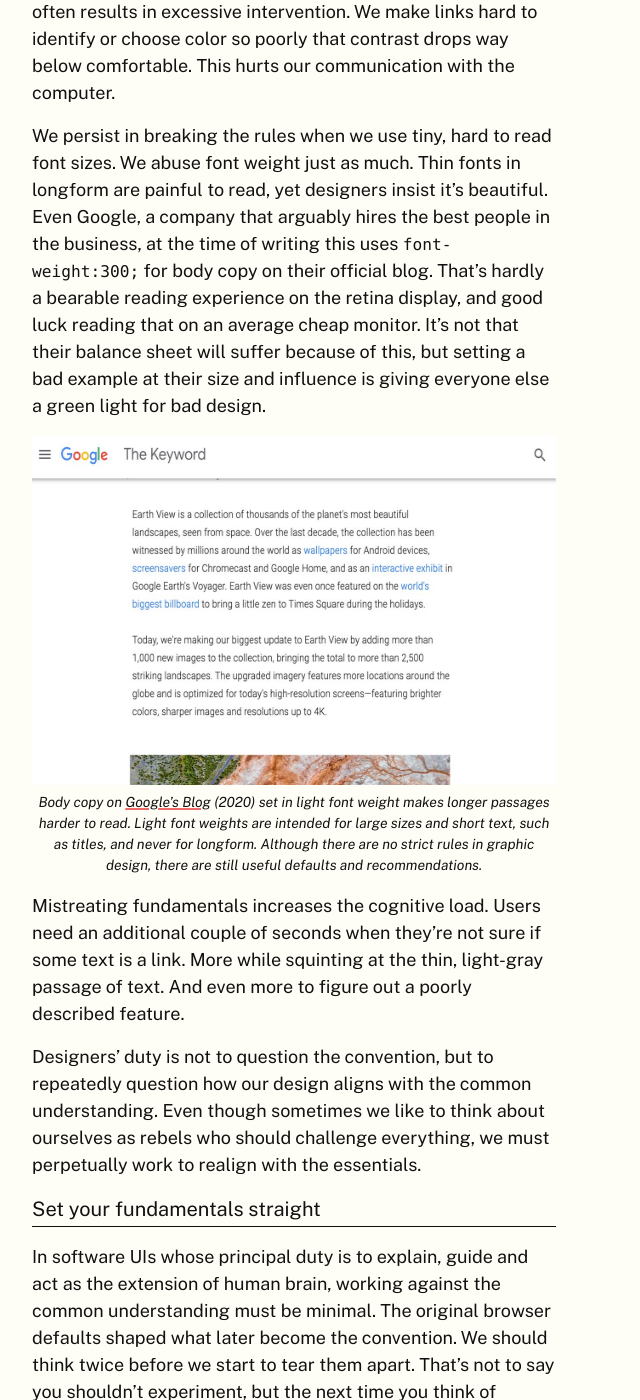
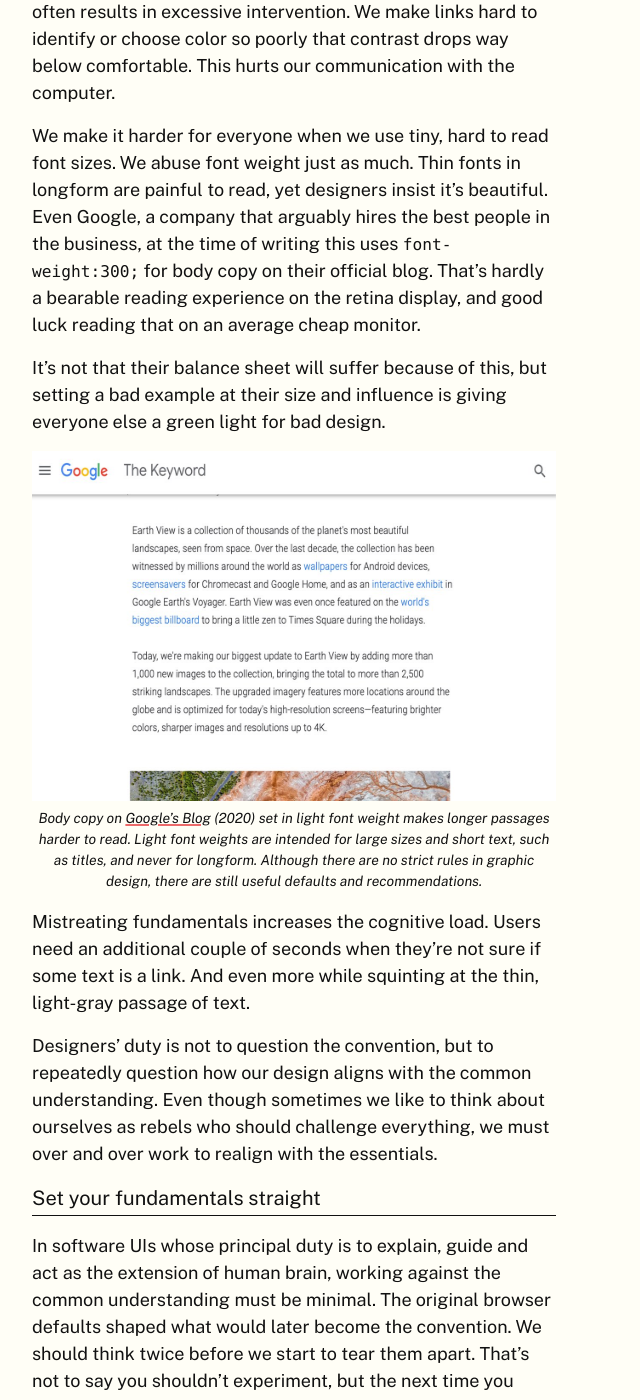
Before and after one commit to ropsii/ropsii.github.io, a Jekyll site: the page built from _posts/2020-08-18-usable-is-beautiful.markdown, in a window 1280 px wide and 1400 px high, scrolled down 885 px. Shown: the whole window, without its empty margins (0-640 px from the left). Built offline with Jekyll 4.4.1, drawn with Linux system fonts in a browser that asks for light colours; some of the changed text lies outside the part shown.

Commit message:
Words polish

```diff
--- a/_posts/2019-09-29-ux-books-suck.markdown
+++ b/_posts/2019-09-29-ux-books-suck.markdown
@@ -21,4 +21,4 @@
 
 Most software companies today count less than 50 people and usually only a handful of designers. In such a setting, a designer's role is more general and work ships more liberally. We will rarely employ complex operations to validate every design decision but mostly operate in a trial and error routine. No one denies that, for example, _A/B testing_ has its deserved place in our practice. But at the scale many of us work it’s often irrelevant. There are better, more impactful ways to spend your limited design capacity when you’re a small company.
 
-Yet most of the time, the advice is coming from people with a different background. Making many specific practices, entire chapters from the books, feel out of touch with reality. It’s not that these books really suck or that their techniques are somehow broken — it’s just not how most of us do things every day.
+Yet most of the time, the advice is coming from people with a different background. Making many specific practices, entire chapters from the books, feel out of touch with reality. It’s not that these books really suck or that their techniques are somehow broken, it’s just not how most of us do things every day.
--- a/_posts/2019-12-14-my-10x-developer.markdown
+++ b/_posts/2019-12-14-my-10x-developer.markdown
@@ -12,7 +12,7 @@
 
 Having worked in this environment for most of my career, it made me appreciate engineers who care to engage with design, that I could team up with to get the most out of design under the specific circumstances.
 
-Most of the developers, however, are in a different group. They are soldiers. They conform to the very distinct lines of responsibility: Designers design, and following the specs developers develop. Writing software is already intellectually demanding enough, so keeping these two activities distinctly apart seems like a reasonable thing to do. And many companies, depending on their size, simply must become more _procedural_ as they grow.
+Most of the developers, however, are in a different group. They are soldiers. They conform to the very distinct lines of responsibility: Designers design, and following the specs developers develop. Writing software is already intellectually demanding enough, so keeping these two activities distinctly apart seems like a reasonable thing to do. And many companies, depending on their size, simply must become more procedural as they grow.
 
 I used to instinctively believe in that division of labour. When I was younger, I’d secretly roll my eyes at comments coming from non-designers because they, of course, should never lecture designers about design. But soon I’d begin facing problems where I’d ran out of capacity when challenged with too much complexity. And as I would almost instantly learn, the feedback I was getting was routinely much more clever than anything I could come up with on my own.
 
--- a/_posts/2020-05-17-beyond-user-needs-and-business-goals.markdown
+++ b/_posts/2020-05-17-beyond-user-needs-and-business-goals.markdown
@@ -20,12 +20,12 @@
 
 Say, you’re a designer at Google Maps. No one can argue it isn’t an incredibly useful product. You deliver every day and go home proud of yourself, sincerely believing you’re making the world a better place for the entire humanity. But besides helping people find places more easily, your talent has been implicitly exploited for making the biggest surveillance machine in the history of mankind. And its genuine intention is really pathetic.
 
-Google gives us the most amazing maps ever for free, but in exchange they track us everywhere, they learn everything about our habits, what we eat, how much we earn, who our friends and our lovers are, how rich they are, how rich are our parents, who we went to school with, where we spend our holidays, do we prefer beaches or museums, rock or rap music, they can even easily figure out if we’re having an affair if they really wanted to… Just so they can convince us to spend more money buying things. Suddenly, we consume 10× of what we need. We even take loans so we can consume more. To buy more cars, furniture, clothes and food. Next thing you know, oceans are drowning in our waste, struggle to regulate the temperature, ice polar caps melt and we all die.
+Google gives us the most amazing maps ever for free, but in exchange they track us everywhere. Analyzing an incredible amount of data from our phones, they learn everything about our habits. They know where and what we eat, how much we earn, who our friends and our lovers are, how rich they are, how rich are our parents, who we went to school with, where we spend our holidays, do we prefer beaches or museums, rock or rap, they can even easily figure out if we’re having an affair if they really wanted to… Just so they can convince us to spend more money buying things. Suddenly, we consume 10× of what we need. We even take loans so we can consume more. To buy more cars, furniture, clothes and food. Next thing you know, oceans are drowning in our waste, struggle to regulate the temperature, ice polar caps melt and we all die.
 
 ## The moral of recycling
 
 But hey, we’re all in this together. The socioeconomic framework we participate in is like a software designed so badly it’s continually damaging the computer it is running on.
 
-As naive as this may sound, I cope with this by choosing jobs whose impact I can imagine as at least neutral to the society. For example, selling my labor to companies building tools. Software like developer tools that make someone’s life immediately better. And avoid contributing to marketing and advertising companies whose obvious immediate goal is to pump spending. Even though, at the end of the day, you can’t avoid participating in the system and contributing implicitly, so it almost doesn’t matter.
+As naive as this may sound, I cope with this by choosing jobs whose impact I can imagine as at least neutral to the society. For example, _renting_ my labor to companies building tools. Software like developer tools that make someone’s life immediately better. And avoid contributing to marketing and advertising companies whose obvious immediate goal is to pump spending. Even though, at the end of the day, you can’t avoid participating in the system and contributing implicitly, so it almost doesn’t matter.
 
 It’s like separating waste. Or buying organic. We unconsciously know our individual action doesn’t do shit, but we still do it. To make small acts of solidarity with nature. To be at peace with ourselves.
--- a/_posts/2020-08-18-usable-is-beautiful.markdown
+++ b/_posts/2020-08-18-usable-is-beautiful.markdown
@@ -21,15 +21,17 @@
 
 Yet, design is equally an effort to make things uniform and that often results in excessive intervention. We make links hard to identify or choose color so poorly that contrast drops way below comfortable. This hurts our communication with the computer.
 
-We persist in breaking the rules when we use tiny, hard to read font sizes. We abuse font weight just as much. Thin fonts in longform are painful to read, yet designers insist it’s beautiful. Even Google, a company that arguably hires the best people in the business, at the time of writing this uses `font-weight:300;` for body copy on their official blog. That’s hardly a bearable reading experience on the retina display, and good luck reading that on an average cheap monitor. It’s not that their balance sheet will suffer because of this, but setting a bad example at their size and influence is giving everyone else a green light for bad design.
+We make it harder for everyone when we use tiny, hard to read font sizes. We abuse font weight just as much. Thin fonts in longform are painful to read, yet designers insist it’s beautiful. Even Google, a company that arguably hires the best people in the business, at the time of writing this uses `font-weight:300;` for body copy on their official blog. That’s hardly a bearable reading experience on the retina display, and good luck reading that on an average cheap monitor.
+
+It’s not that their balance sheet will suffer because of this, but setting a bad example at their size and influence is giving everyone else a green light for bad design.
 
 <img width="616" height="350" src="{% link /assets/usable-is-beautiful_google_blog.jpg %}" alt="Google Blog Longform Text">
 *Body copy on [Google’s Blog](https://blog.google/products/earth/most-stunning-images-from-google-earth/) (2020) set in light font weight makes longer passages harder to read. Light font weights are intended for large sizes and short text, such as titles, and never for longform. Although there are no strict rules in graphic design, there are still useful defaults and recommendations.*
 
-Mistreating fundamentals increases the cognitive load. Users need an additional couple of seconds when they’re not sure if some text is a link. More while squinting at the thin, light-gray passage of text. And even more to figure out a poorly described feature.
+Mistreating fundamentals increases the cognitive load. Users need an additional couple of seconds when they’re not sure if some text is a link. And even more while squinting at the thin, light-gray passage of text.
 
-Designers’ duty is not to question the convention, but to repeatedly question how our design aligns with the common understanding. Even though sometimes we like to think about ourselves as rebels who should challenge everything, we must perpetually work to realign with the essentials.
+Designers’ duty is not to question the convention, but to repeatedly question how our design aligns with the common understanding. Even though sometimes we like to think about ourselves as rebels who should challenge everything, we must over and over work to realign with the essentials.
 
 ## Set your fundamentals straight
 
-In software UIs whose principal duty is to explain, guide and act as the extension of human brain, working against the common understanding must be minimal. The original browser defaults shaped what later become the convention. We should think twice before we start to tear them apart. That’s not to say you shouldn’t experiment, but the next time you think of replacing those “ugly” blue underlined links for something more elegant, always have in mind that in software — _usable is beautiful_.
+In software UIs whose principal duty is to explain, guide and act as the extension of human brain, working against the common understanding must be minimal. The original browser defaults shaped what would later become the convention. We should think twice before we start to tear them apart. That’s not to say you shouldn’t experiment, but the next time you think of replacing those “ugly” blue underlined links for something more elegant, always have in mind that in software — _usable is beautiful_.
--- a/_posts/2020-11-01-productivity.markdown
+++ b/_posts/2020-11-01-productivity.markdown
@@ -17,7 +17,7 @@
 
 Later through history, our civilization went through slavery and feudalism as forms of organized domination, where certain people oppressed others to _extract the economic surplus_ from their work, either using political and legal power in feudalism or through ownership rights over other humans in slavery. Given that soul-crushing forced labor isn’t exactly inspiring in its character, the slave owners routinely tortured their slaves to “encourage” them to be more productive.
 
-Over several centuries we moved from the feudal mode of production to industrial capitalism. [Dispossessed peasants](https://www.thelandmagazine.org.uk/articles/short-history-enclosure-britain), evicted from their land and suddenly without other means of survival, were forced to move to the factory workforce in the cities. This way the industrialists gained the leverage to [wage enslave](https://en.wikipedia.org/wiki/Wage_slavery) everybody, including children, to work 18-hour shifts, 6 days a week. That is to say — only after you’ve been toiling during every waking hour, your employer would consider you sufficiently productive and reward you with wage. This was widespread until around a century ago when countries around the world slowly started to adopt the [Eight-hour day](https://en.wikipedia.org/wiki/Eight-hour_day) and other worker benefits under the pressure from labor movements. And that’s how we got here.
+Over several centuries we moved from the feudal mode of production to industrial capitalism. [Dispossessed peasants](https://www.thelandmagazine.org.uk/articles/short-history-enclosure-britain), evicted from their land and suddenly without other means of survival, were forced to move to the factory workforce in the cities. This way the industrialists gained the leverage to [wage enslave](https://en.wikipedia.org/wiki/Wage_slavery) everybody, including children, to work 18-hour shifts, 6 days a week. That is to say — only after you’ve been toiling during every waking hour, your employer would consider you sufficiently productive and reward you with wage. This was widespread until around a century ago when countries around the world slowly started to adopt the [Eight-hour day](https://en.wikipedia.org/wiki/Eight-hour_day) after decades and many bloody battles and sacrifices of labor movements. And that’s how we got here.
 
 ![Children glass factory workers](/assets/productivity-Lewis_Hine_Glass_works_1908.jpg)
 *Glass factory workers in Indiana, Photo by Lewis W. Hine, 1908, [Public domain](https://commons.wikimedia.org/wiki/File:Lewis_Hine,_Glass_works,_midnight,_Indiana,_1908.jpg)*
--- a/_posts/2020-12-25-friction.markdown
+++ b/_posts/2020-12-25-friction.markdown
@@ -12,10 +12,13 @@
 
 Clever software asks nothing from you on the first interaction. They’ll let you in and experiment without requiring anything upfront, not even your email address. Usually, until you need to save something. Hoping that, by that moment, they succeeded at demonstrating their value. That’s how removing friction, or only slightly delaying it, gives you a head start on the competition.
 
+However, there are situations where you deliberately want to make interaction less convenient for users’ benefit. When you purposely want to make them stop and think. Typically when they’re about to perform a potentially destructive action or/and an operation that affects other people in the system. For example, to prevent them from accidentally deleting a project shared between many people and forever losing everyone’s important work. That’s where adding friction saves you from shooting yourself in the foot.
+
+
 ![Delete repository on GitHub screen](/assets/friction-github_delete.png)
 *I could delete this blog with all its content forever, but GitHub makes it almost impossible to do it by accident. It will make me to stop and think, preventing me from making a dumb mistake.*
 
-However, there are situations where you deliberately want to make interaction less convenient for users’ benefit. When you purposely want to make them stop and think. Typically when they’re about to perform a potentially destructive action or/and an operation that affects other people in the system. For example, to prevent them from accidentally deleting a project shared between many people and forever losing everyone’s important work. That’s where adding friction saves you from shooting yourself in the foot. As a rule of thumb, whenever there’s a potential of users harming themselves — add friction.
+As a rule of thumb, whenever there’s a potential of users harming themselves — add friction.
 
 Friction is, however, often abused to deliberately confuse and exploit human anxiety when interacting with computers. Airlines’ websites will routinely scare you into buying garbage services you don’t need. Facebook will emotionally manipulate you if you try to erase it from your life. They’ll try to change your mind through the multi-page process where they’ll show you photos of the family and friends you’ll be missing as if they’d all be dead the moment you delete the account. Likewise, it’s widespread for products to complicate subscription cancellation for no reason, foolishly making users even more aggravated. These are all examples of adding friction in bad faith.
 
```
